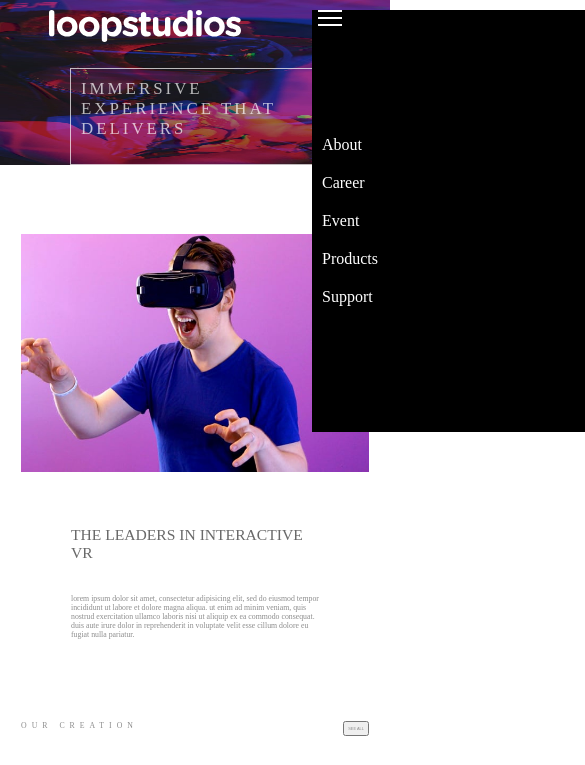
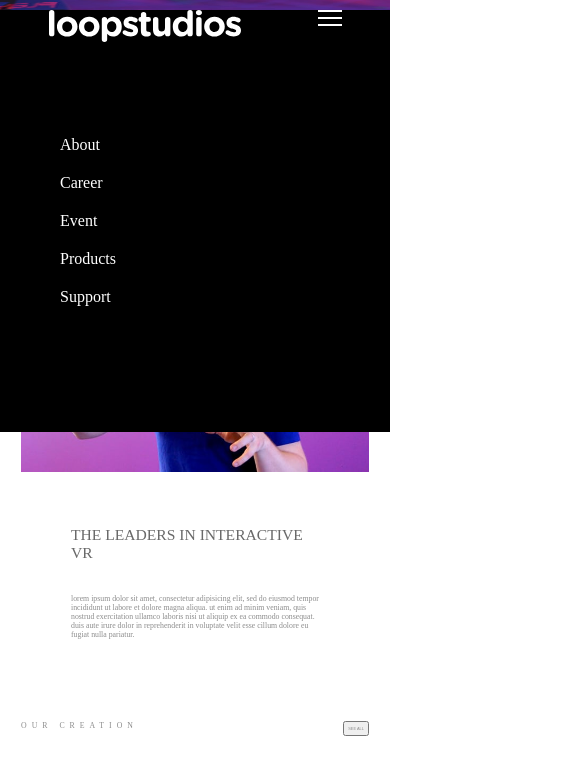
Before and after one commit to sirEmmyUche/landing-page, a plain HTML site: page index.html in a window 390 px wide. Both pictures are taken after a click on the element 329 px from the left and 33 px from the top of the page. Shown: the top 765 px of the page, 585 px wide, since content can reach past the window. Drawn offline with Linux system fonts and the light colour scheme.

Commit message:
modified

```diff
--- a/script.js
+++ b/script.js
@@ -7,9 +7,5 @@ const menuBar = () => {
              nav[i].classList.toggle('responsive');
         }
     })
-
 }
-
 menuBar()
-
-//burger.classList.toggle('toggle');
--- a/style.css
+++ b/style.css
@@ -293,6 +293,7 @@ footer li{
 		flex-direction: column;
 		justify-content: center;
 		margin-left: 40%;
+		margin-left: 0%;
 		width: 50%;
 		opacity: 0;
 	}
@@ -300,11 +301,11 @@ footer li{
 	.responsive {
 		position: absolute;
 		height: 50vh;
-		left: 40%;
 		background-color:hsl(0, 0%, 0%);
 		display: flex;
 		flex-direction: column;
 		justify-content: center;
+		padding-left: 50px;
 		width: 100vw;
 		opacity: 100;
 		z-index: 1;
```
